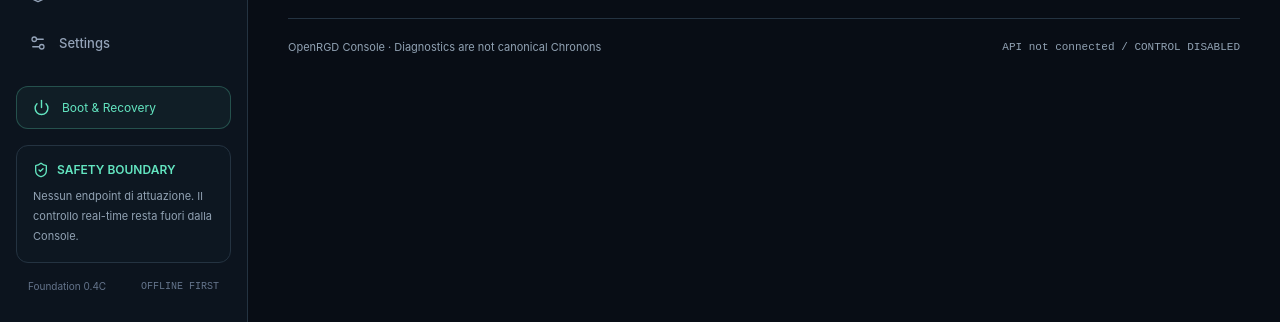
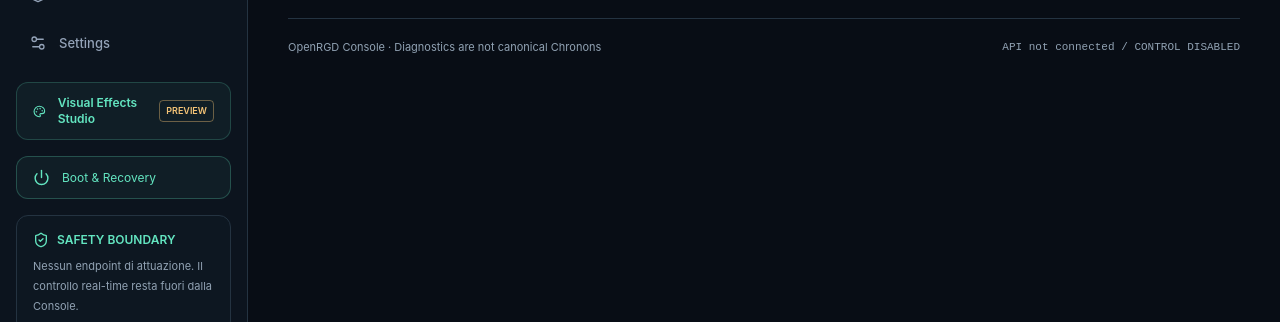
Before and after one commit to OpenRGD/rgd-console, a Next.js app in the folder apps/web/: page /body in a window 1280 px wide. Shown: the part 478-800 px from the top of the page. Built offline with nearby package versions, Linux system fonts and the light colour scheme; no server answers.

Commit message:
feat(console): surface Visual Effects Studio preview in navigation

```diff
--- a/apps/web/src/components/console-shell.tsx
+++ b/apps/web/src/components/console-shell.tsx
@@ -5,7 +5,7 @@ import { useState } from 'react';
 import {
   Activity, Box as BodyIcon, BrainCircuit, ChevronDown, CircleDot, Cpu,
   Database, Gauge, Layers3, LayoutDashboard, Menu, PanelLeftClose, RadioTower,
-  Settings2, ShieldCheck, FileUp, Monitor, Power, X,
+  Settings2, ShieldCheck, FileUp, Monitor, Power, Palette, X,
 } from 'lucide-react';
 import { SECTIONS, type SectionId } from '@/lib/navigation';
 import { useConsole } from '@/hooks/use-console';
@@ -34,7 +34,7 @@ function Navigation({ section, close }: { section: SectionId; close: () => void
       const Icon = ICONS[item.id];
       return <Link key={item.id} href={`/${item.id}`} onClick={close} aria-current={item.id === section ? 'page' : undefined} className={`group flex items-center gap-3 rounded-xl px-3 py-3 text-[13px] font-medium transition-colors ${section === item.id ? 'border border-mint/15 bg-mint/10 text-mint' : 'border border-transparent text-slate-400 hover:bg-white/[.04] hover:text-slate-100'}`}><Icon size={18} strokeWidth={section === item.id ? 2.1 : 1.7} /><span className="flex-1">{item.label}</span>{section === item.id && <span className="h-1.5 w-1.5 rounded-full bg-mint" />}</Link>;
     })}</nav></div>
-    <div className="mt-auto space-y-4 p-4"><Link href="/boot" className="flex items-center gap-3 rounded-xl border border-mint/25 bg-mint/5 px-4 py-3 text-xs text-mint hover:bg-mint/10"><Power size={17} /> Boot &amp; Recovery</Link><div className="rounded-xl border border-line bg-[#0d1721] p-4"><div className="flex items-center gap-2 text-xs font-semibold text-mint"><ShieldCheck size={16} /> SAFETY BOUNDARY</div><p className="mt-2 text-[11px] leading-5 text-muted">Nessun endpoint di attuazione. Il controllo real-time resta fuori dalla Console.</p></div><div className="flex items-center justify-between px-3 pb-3 text-[10px] text-slate-500"><span>Foundation 0.4C</span><span className="font-mono">OFFLINE FIRST</span></div></div>
+    <div className="mt-auto space-y-4 p-4"><Link href="/visual-effects" className="flex items-center gap-3 rounded-xl border border-mint/20 bg-mint/5 px-4 py-3 text-xs font-semibold text-mint hover:bg-mint/10"><Palette size={17}/> Visual Effects Studio <span className="ml-auto rounded border border-amber/40 px-1.5 py-0.5 text-[9px] text-amber">PREVIEW</span></Link><Link href="/boot" className="flex items-center gap-3 rounded-xl border border-mint/25 bg-mint/5 px-4 py-3 text-xs text-mint hover:bg-mint/10"><Power size={17} /> Boot &amp; Recovery</Link><div className="rounded-xl border border-line bg-[#0d1721] p-4"><div className="flex items-center gap-2 text-xs font-semibold text-mint"><ShieldCheck size={16} /> SAFETY BOUNDARY</div><p className="mt-2 text-[11px] leading-5 text-muted">Nessun endpoint di attuazione. Il controllo real-time resta fuori dalla Console.</p></div><div className="flex items-center justify-between px-3 pb-3 text-[10px] text-slate-500"><span>Foundation 0.4C</span><span className="font-mono">OFFLINE FIRST</span></div></div>
   </div>;
 }
 
```
